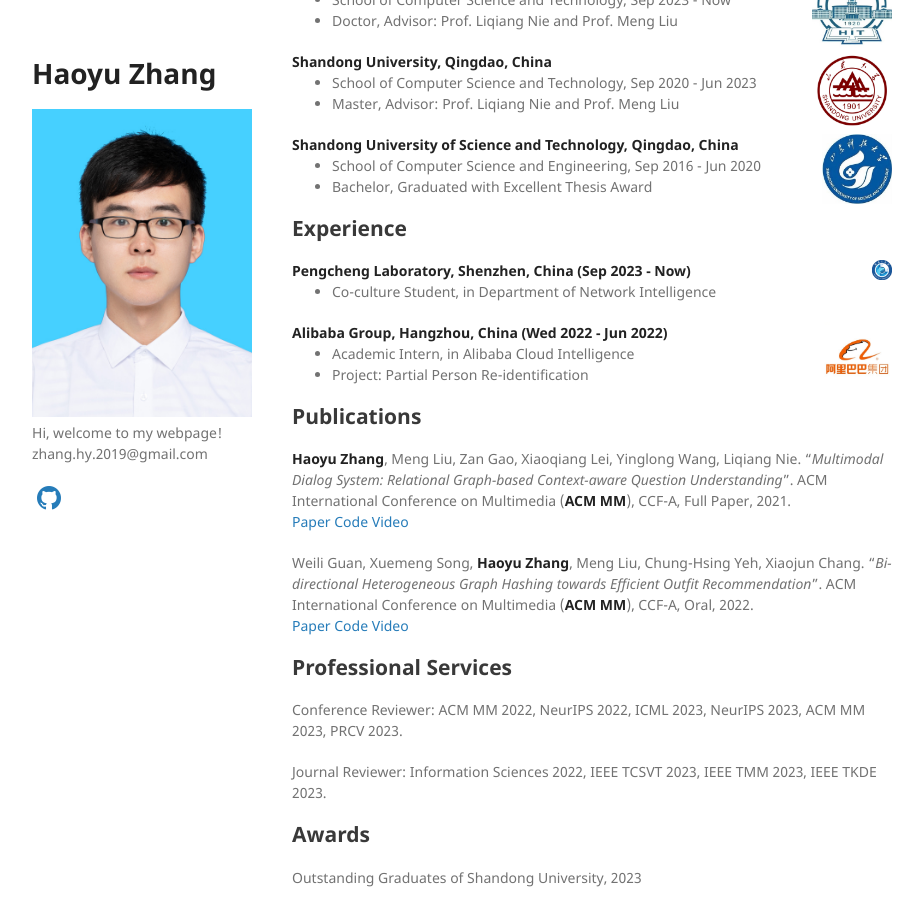
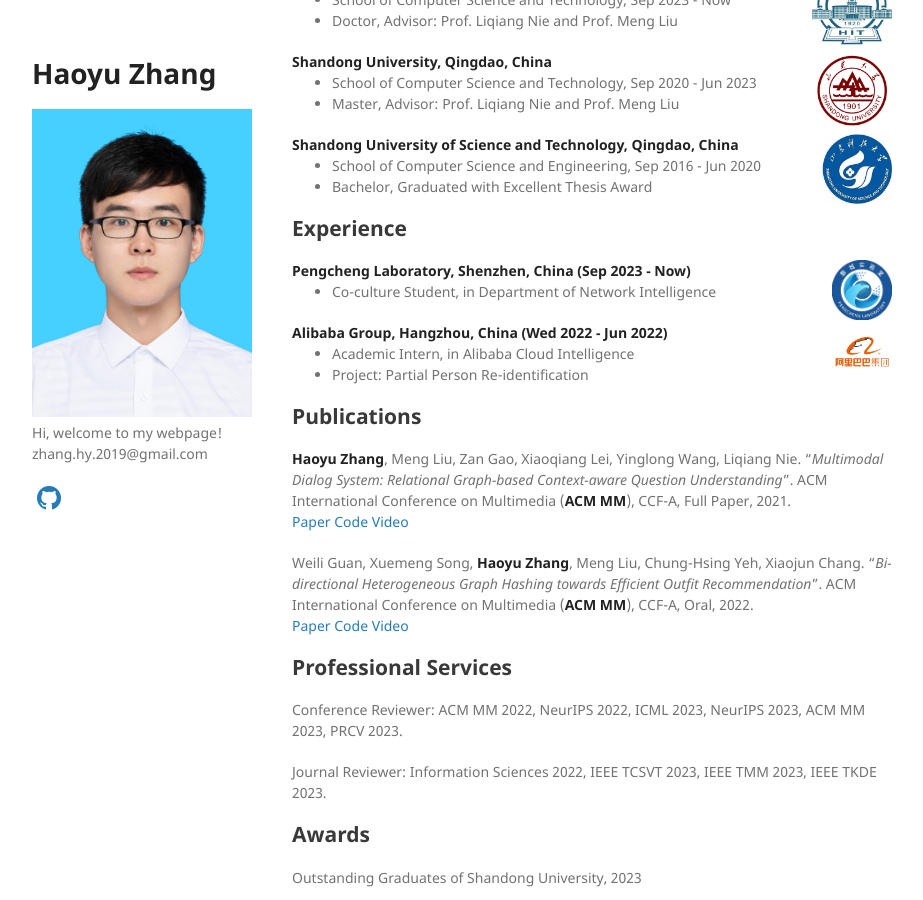
Before and after one commit to Hyu-Zhang/Hyu-Zhang.github.io, a Jekyll site: the page built from index.md, in a window 1280 px wide and 900 px high, scrolled down 301 px. Shown: the whole window, without its empty margins (178-1101 px from the left). Built offline with Jekyll 4.4.1, drawn with Linux system fonts in a browser that asks for light colours; a style sheet for code colours, icons or effects is not loaded; our own code applies the rules of GitHub Pages for plain Markdown files.

Commit message:
Update index.md

```diff
--- a/index.md
+++ b/index.md
@@ -48,7 +48,7 @@
 <div align="left">
         <strong> Pengcheng Laboratory, Shenzhen, China  (Sep 2023 - Now) </strong>
           <a target="_blank" rel="external">
-            <img border="0" src="pc_logo.jpg" align="right" width="20" height="20">
+            <img border="0" src="pc_logo.jpg" align="right" width="60" height="60">
           </a>
         <ul>
         <li>
@@ -59,7 +59,7 @@
 <div align="left">
         <strong> Alibaba Group, Hangzhou, China  (Wed 2022 - Jun 2022) </strong>
           <a target="_blank" rel="external">
-            <img border="0" src="alibaba_white.jpg" align="right" width="70" height="70">
+            <img border="0" src="alibaba_white.jpg" align="right" width="60" height="60">
           </a>
         <ul>
         <li>
```
